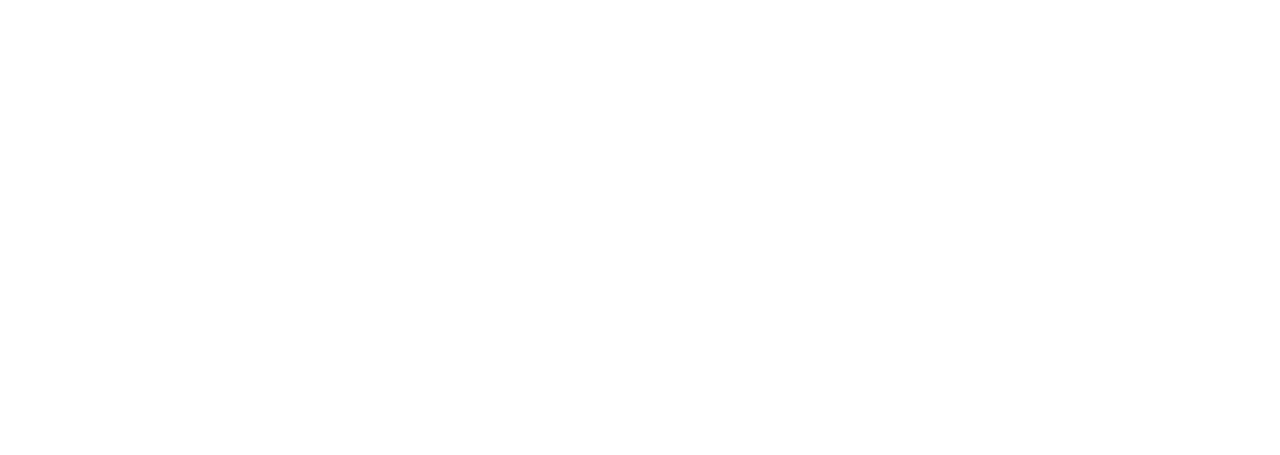
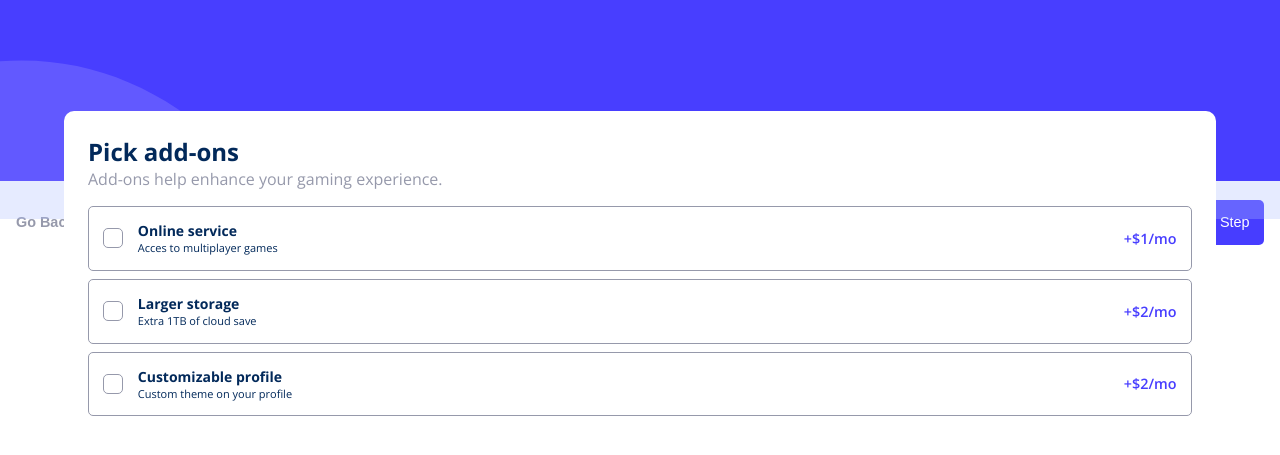
Before and after one commit to 1Dh2Be/multi_step_form, a React (Vite) app: page /step3 in a window 1280 px wide. Before the commit this address had no page. Shown: the part 619-1074 px from the top of the page. Before the commit the page ends 800 px from the top, so only its background shows below. Built offline with nearby package versions, Linux system fonts and the light colour scheme.

Commit message:
step 3 mvp done

```diff
--- a/src/App.jsx
+++ b/src/App.jsx
@@ -11,6 +11,7 @@
 // Page imports here
 import FormStep1 from './pages/form-step1/FormStep1.jsx'
 import FormStep2 from './pages/form-step2/FormStep2.jsx'
+import FormStep3 from './pages/form-step3/FormStep3.jsx'
 
 function App() {
 
@@ -21,6 +22,7 @@
       children: [
         {path: "step1", element: <FormStep1/>},
         {path: "step2", element: <FormStep2/>},
+        {path: "step3", element: <FormStep3/>},
       ]
     }
   ])
--- /dev/null
+++ b/src/pages/components/check-box/CheckBox.css
@@ -0,0 +1,28 @@
+input[type=checkbox] {
+    opacity: 0;
+    position: absolute;
+}
+
+.add__on--checkbox {
+    display: block;
+    width: 20px;
+    height: 20px;
+    border: 1px solid var(--cool-gray);
+    border-radius: 5px;
+    position: relative;
+}
+
+input[type=checkbox]:checked + .add__on--checkbox {
+    background-color: var(--purplish-blue);
+    border-color: var(--purplish-blue);
+}
+
+input[type=checkbox]:checked + .add__on--checkbox::after {
+    content: "✓";
+    position: absolute;
+    color: white;
+    font-size: 14px;
+    top: 50%;
+    left: 50%;
+    transform: translate(-50%, -50%);
+}
--- /dev/null
+++ b/src/pages/components/check-box/CheckBox.jsx
@@ -0,0 +1,12 @@
+import "./CheckBox.css"
+
+const CheckBox = ({name, value}) => {
+    return (
+        <div className="checkbox-wrapper">
+            <input type="checkbox" name={name} value={value} />
+            <span className="add__on--checkbox"></span>
+        </div>
+    )
+}
+
+export default CheckBox
--- a/src/pages/components/form/FormTemplate.css
+++ b/src/pages/components/form/FormTemplate.css
@@ -21,6 +21,7 @@
     left: 50%;
     transform: translateX(-50%);
     height: auto;
+    min-height: 400px;
     width: 90%;
     background-color: var(--white);
     border-radius: 10px;
--- a/src/pages/form-step2/FormStep2.css
+++ b/src/pages/form-step2/FormStep2.css
@@ -1,9 +1,9 @@
-input[type="radio"] {
+.plan__input {
     opacity: 0;
     position: absolute;
 }
 
-input[type="radio"]:checked + .plan__content {
+.plan__input:checked + .plan__content {
     border-color: var(--purplish-blue);
     background-color: hsla(243, 100%, 62%, 0.1);
 
@@ -46,7 +46,6 @@
     position: absolute;
     right: 5px;
     top: 15px;
-    /* transform: rotate(20deg); */
     background-color: var(--purplish-blue);
     color: var(--white);
     font-size: 12px;
--- a/src/pages/form-step2/FormStep2.jsx
+++ b/src/pages/form-step2/FormStep2.jsx
@@ -14,7 +14,7 @@
 
     const handleNextStep = () => {
       setCurrentStep(currentStep + 1)
-      navigate("/step2");
+      navigate("/step3");
     }
 
     const handleBackStep = () => {
@@ -29,11 +29,11 @@
             description="You have the option of monthly or yearly billing."
             onNextStep={handleNextStep}
             onBackStep={handleBackStep}
-            showBackButton= {true}
+            showBackButton={true}
         >
           <div className="plans">
             <label className="plan">
-              <input type="radio" name="plan" value="arcade" defaultChecked />
+              <input className="plan__input" type="radio" name="plan" value="arcade" defaultChecked />
               <div className="plan__content">
                 <span className="icon"><img src="src/assets/images/icon-arcade.svg" alt="Arcade plan icon" /></span>
                 {isChecked? (
@@ -52,7 +52,7 @@
             </label>
 
             <label className="plan">
-              <input type="radio" name="plan" value="advanced" />
+              <input className="plan__input" type="radio" name="plan" value="advanced" />
               <div className="plan__content">
                 <span className="icon"><img src="src/assets/images/icon-advanced.svg" alt="Advanced plan icon" /></span>
                 {isChecked? (
@@ -71,7 +71,7 @@
             </label>
 
             <label className="plan">
-              <input type="radio" name="plan" value="pro" />
+              <input className="plan__input" type="radio" name="plan" value="pro" />
               <div className="plan__content">
                 <span className="icon"><img src="src/assets/images/icon-pro.svg" alt="Pro plan icon" /></span>
                 {isChecked? (
--- /dev/null
+++ b/src/pages/form-step3/FormStep3.css
@@ -0,0 +1,43 @@
+.add__on--h3 {
+    font-size: 14px;
+}
+
+.add__on--p {
+    white-space: nowrap;
+    font-size: 11px;
+}
+
+.add__ons {
+    display: flex;
+    flex-direction: column;
+    gap: 0.5em;
+}
+
+.add__ons--row {
+    display: flex;
+    align-items: center;
+    gap: 1em;
+    border: 1px solid var(--cool-gray);
+    border-radius: 5px;
+    padding: 1em;
+    cursor: pointer;
+    transition: all 0.2s ease;
+}
+
+.add__ons--row:has(input[type=checkbox]:checked) {
+    border-color: var(--purplish-blue);
+    background-color: hsla(243, 100%, 62%, 0.1);
+}
+
+.add__on {
+    display: flex;
+    align-items: center;
+    gap: 1em;
+    flex: 1;
+}
+
+.add__on--price {
+    color: var(--purplish-blue);
+    font-weight: 600;
+    margin-left: auto;
+}
--- a/src/pages/form-step3/FormStep3.jsx
+++ b/src/pages/form-step3/FormStep3.jsx
@@ -0,0 +1,85 @@
+import "./FormStep3.css"
+
+
+import { useNavigate } from "react-router";
+import FormTemplate from "../components/form/FormTemplate"
+import { useForm } from "../FormContext";
+import CheckBox from "../components/check-box/CheckBox";
+
+
+const FormStep3 = () => {
+
+    const {currentStep, setCurrentStep, isChecked} = useForm();
+    const navigate = useNavigate();
+
+    const handleNextStep = () => {
+      setCurrentStep(currentStep + 1)
+      navigate("/step4");
+    }
+
+    const handleBackStep = () => {
+      setCurrentStep(currentStep - 1)
+      navigate("/step2");
+    }
+
+
+    return (
+        <FormTemplate
+            title="Pick add-ons"
+            description="Add-ons help enhance your gaming experience."
+            onNextStep={handleNextStep}
+            onBackStep={handleBackStep}
+            showBackButton={true}
+        >
+            <div className="add__ons">
+                <label className="add__ons--row">
+                    <div className="add__on">
+                        <CheckBox name="add__on--1" value="online-service"/>
+                        <div>
+                            <h3 className="add__on--h3">Online service</h3>
+                            <p className="add__on--p">Acces to multiplayer games</p>
+                        </div>
+                        {isChecked? (
+                            <span className="add__on--price">+$10/yr</span>
+                        ) : (
+                            <span className="add__on--price">+$1/mo</span>
+                        )}
+                    </div>
+                </label>
+
+                <label className="add__ons--row">
+                    <div className="add__on">
+                        <CheckBox name="add__on--2" value="extra-storage"/>
+                        <div>
+                            <h3 className="add__on--h3">Larger storage</h3>
+                            <p className="add__on--p">Extra 1TB of cloud save</p>
+                        </div>
+                        {isChecked? (
+                            <span className="add__on--price">+$20/yr</span>
+                        ) : (
+                            <span className="add__on--price">+$2/mo</span>
+                        )}
+                    </div>
+                </label>
+
+                <label className="add__ons--row">
+                    <div className="add__on">
+                        <CheckBox name="add__on--3" value="online service"/>
+                        <div>
+                            <h3 className="add__on--h3">Customizable profile</h3>
+                            <p className="add__on--p">Custom theme on your profile</p>
+                        </div>
+                        {isChecked? (
+                            <span className="add__on--price">+$20/yr</span>
+                        ) : (
+                            <span className="add__on--price">+$2/mo</span>
+                        )}
+                    </div>
+                </label>
+            </div>
+
+        </FormTemplate>
+    )
+}
+
+export default FormStep3
```
